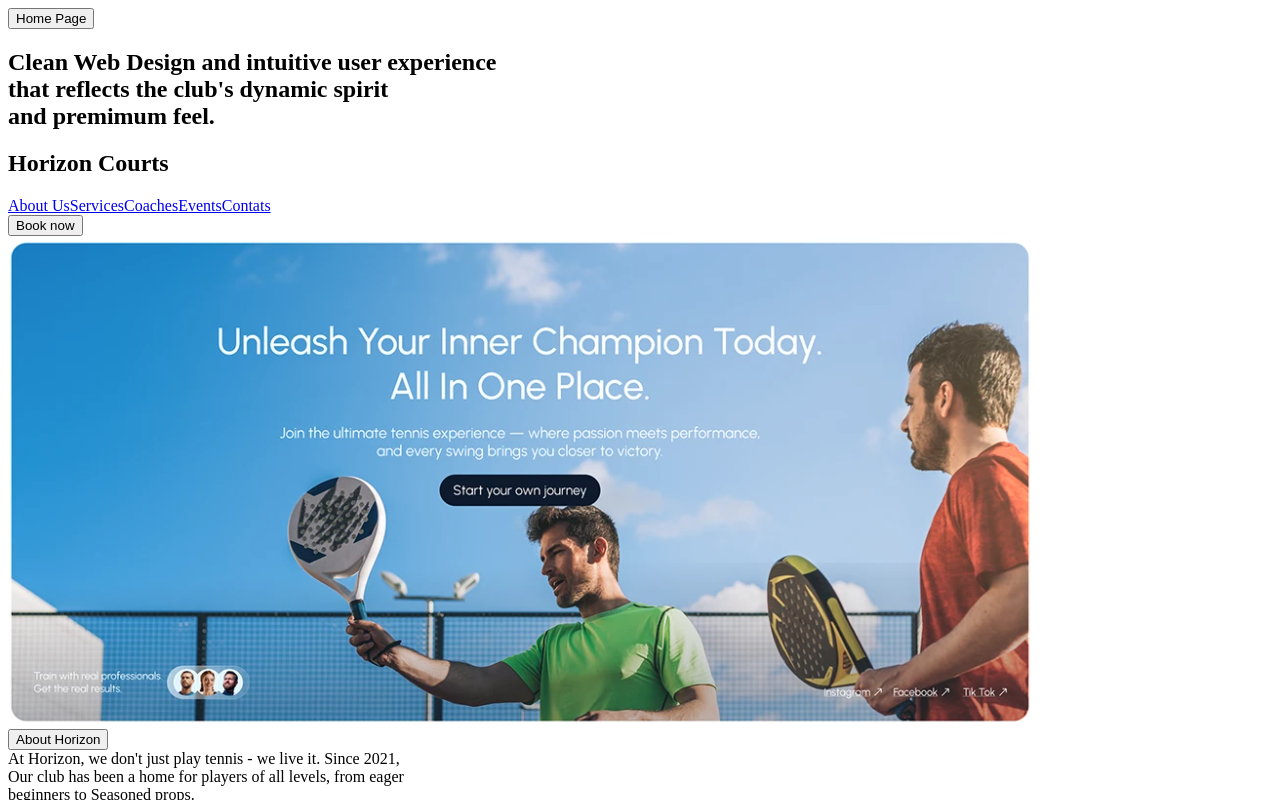
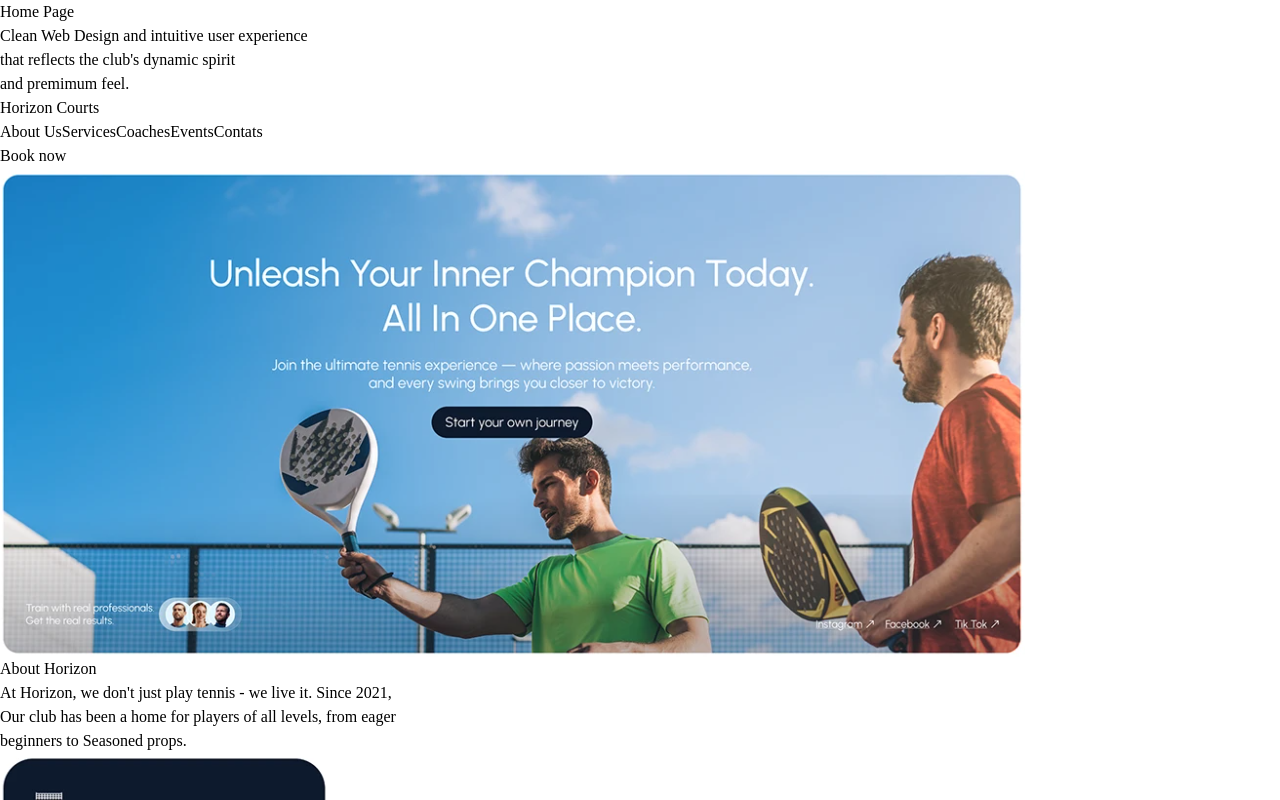
Before and after one commit to mishradeepak-24/webfirst, a React (Vite) app: page / in a window 1280 px wide. Shown: the top 800 px of the page. Built offline with nearby package versions, Linux system fonts and the light colour scheme.

Commit message:
first webcommit ss

```diff
--- a/src/index.css
+++ b/src/index.css
@@ -1 +1,4 @@
 /* @import "tailwindcss"; */
+
+@import "tailwindcss/preflight";
+@import "tailwindcss/utilities";
```
